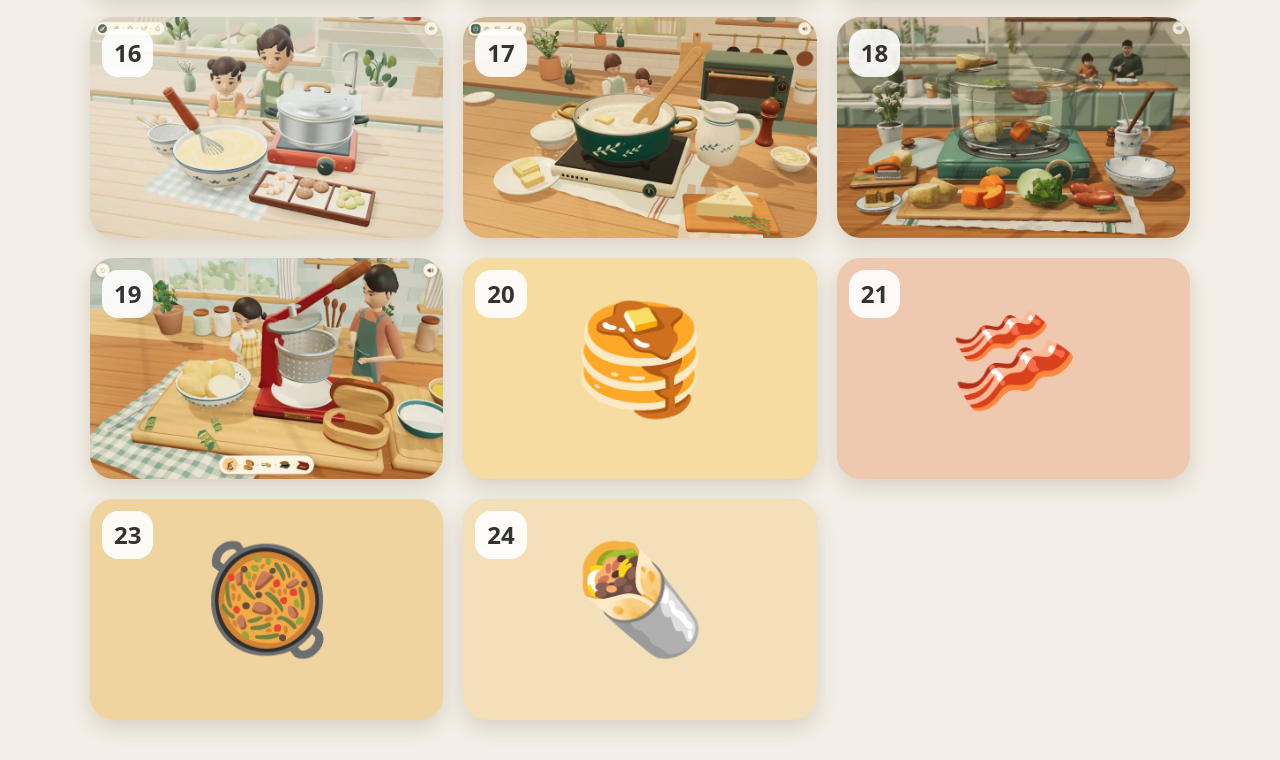
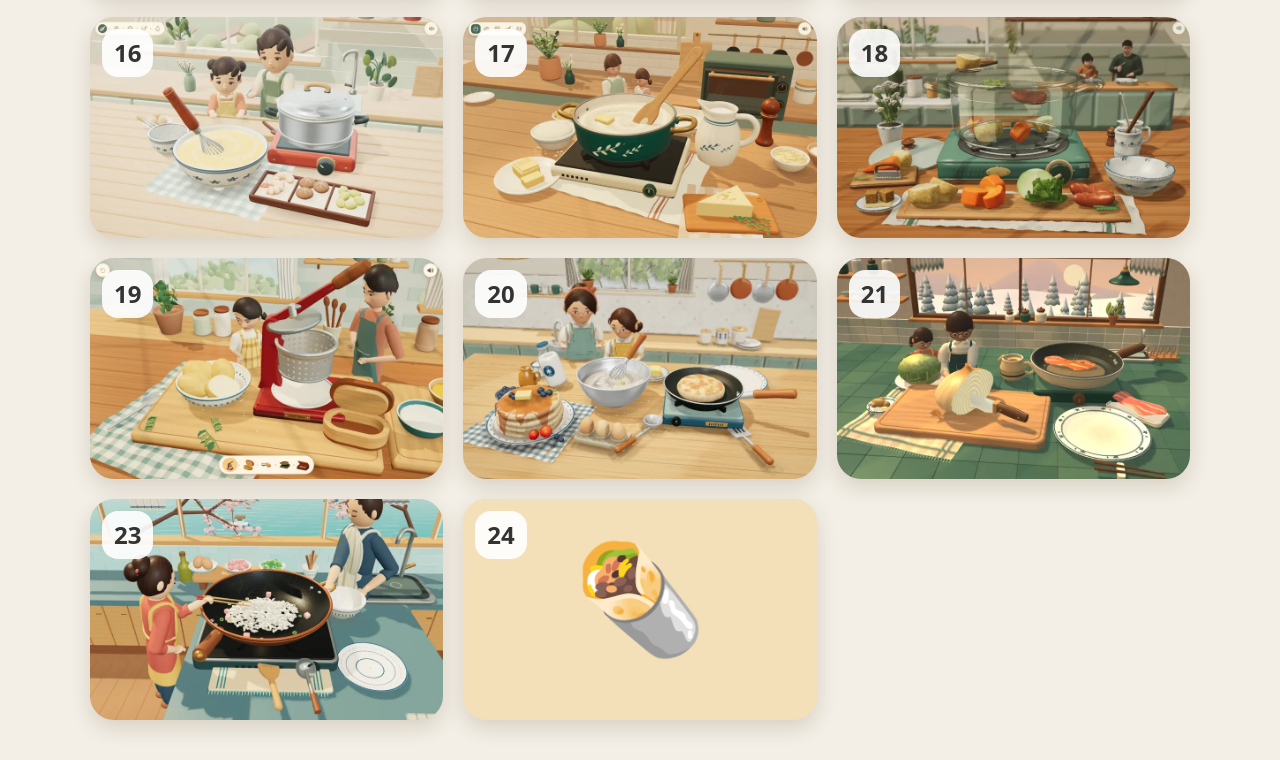
Before and after one commit to DarylLi/astra-261118, a plain HTML site: page site/index.html in a window 1280 px wide. Shown: the part 1203-1963 px from the top of the page. Drawn offline with Linux system fonts and the light colour scheme.

Commit message:
Update image index

```diff
--- a/site/index.html
+++ b/site/index.html
@@ -34,9 +34,9 @@ a.tile:active{transform:scale(.98)}
 <a class="tile" href="games/astra-261118-17/"><img src="thumbs/astra-261118-17.webp" alt="17" width="800" height="500"><span class="num">17</span></a>
 <a class="tile" href="games/astra-261118-18/"><img src="thumbs/astra-261118-18.webp" alt="18" width="800" height="500"><span class="num">18</span></a>
 <a class="tile" href="games/astra-261118-19/"><img src="thumbs/astra-261118-19.webp" alt="19" width="800" height="500"><span class="num">19</span></a>
-<a class="tile" href="games/astra-261118-20/"><img src="thumbs/placeholder-20.svg" alt="20" width="800" height="500"><span class="num">20</span></a>
-<a class="tile" href="games/astra-261118-21/"><img src="thumbs/placeholder-21.svg" alt="21" width="800" height="500"><span class="num">21</span></a>
-<a class="tile" href="games/astra-261118-23/"><img src="thumbs/placeholder-23.svg" alt="23" width="800" height="500"><span class="num">23</span></a>
+<a class="tile" href="games/astra-261118-20/"><img src="thumbs/astra-261118-20.webp" alt="20" width="800" height="500"><span class="num">20</span></a>
+<a class="tile" href="games/astra-261118-21/"><img src="thumbs/astra-261118-21.webp" alt="21" width="800" height="500"><span class="num">21</span></a>
+<a class="tile" href="games/astra-261118-23/"><img src="thumbs/astra-261118-23.webp" alt="23" width="800" height="500"><span class="num">23</span></a>
 <a class="tile" href="games/astra-261118-24/"><img src="thumbs/placeholder-24.svg" alt="24" width="800" height="500"><span class="num">24</span></a>
 </div>
 </body></html>
```
Also changed, not shown: site/published.json (+1 -1 lines), site/thumbs/astra-261118-20.webp (added), site/thumbs/astra-261118-21.webp (added), site/thumbs/astra-261118-23.webp (added), site/thumbs/manifest.json.
